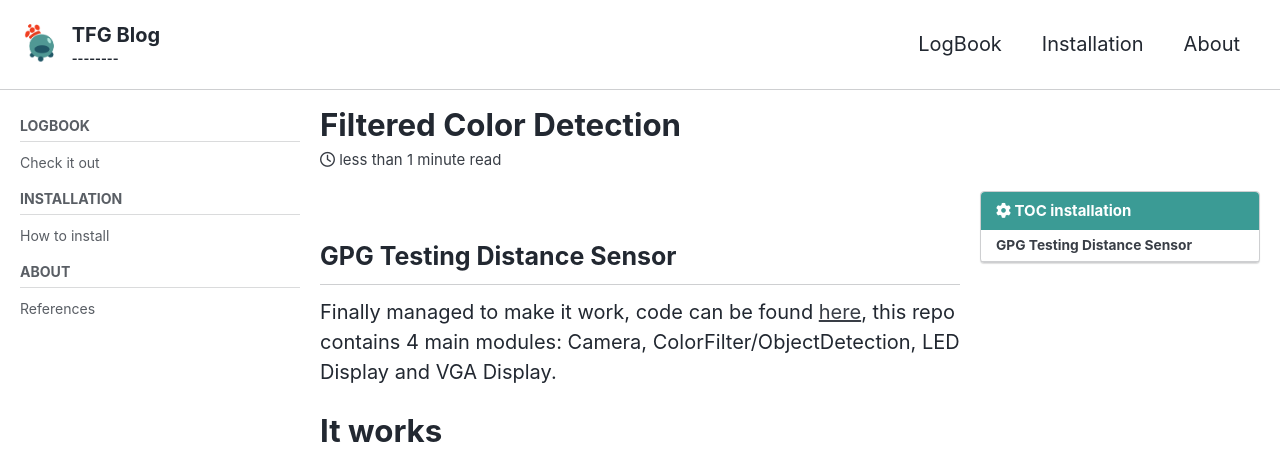
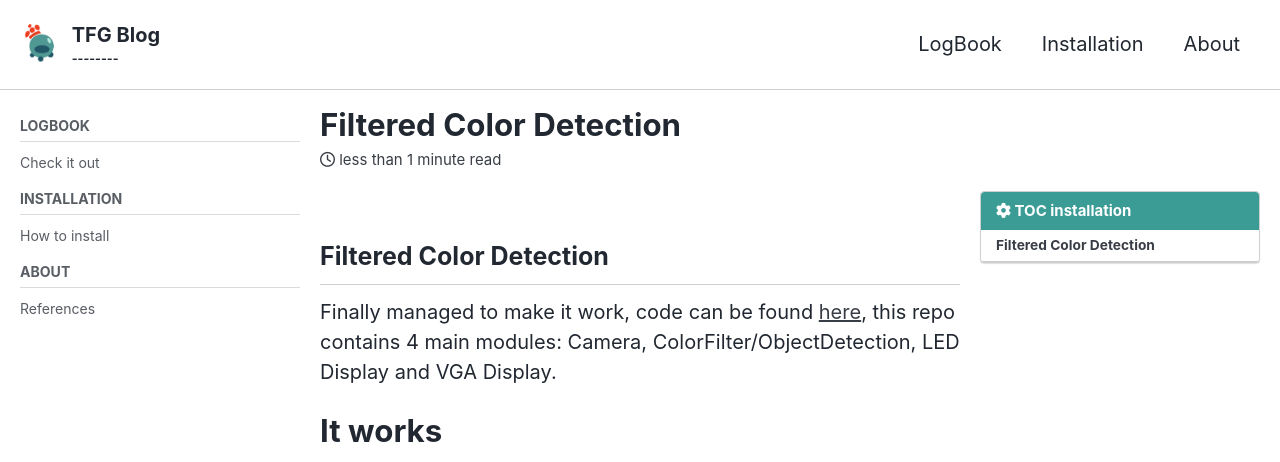
Before and after one commit to RoboticsURJC-students/2017-tfg-richard-nicklas, a Jekyll site: the page built from docs/_posts/2021-05-01- FPGA Filtered Color Detection.md, in a window 1280 px wide and 900 px high, cut to the strip 0-462 px from the top of the window. Built offline with Jekyll 4.4.1, drawn with Linux system fonts in a browser that asks for light colours; cached includes are drawn as plain includes; nearby versions of some CDN libraries.

Commit message:
blog update
.

```diff
--- a/docs/_posts/2021-05-01- FPGA Filtered Color Detection.md
+++ b/docs/_posts/2021-05-01- FPGA Filtered Color Detection.md
@@ -23,7 +23,7 @@ pinned: false
 ---
 
 
-## GPG Testing Distance Sensor
+## Filtered Color Detection
 
 Finally managed to make it work, code can be found [here](https://github.com/RoboticsLabURJC/2017-tfg-richard-nicklas/tree/master/GPG3/ICESTUDIO/RBallDetect_POC), this repo contains 4 main modules: Camera, ColorFilter/ObjectDetection, LED Display and VGA Display.
 
```
